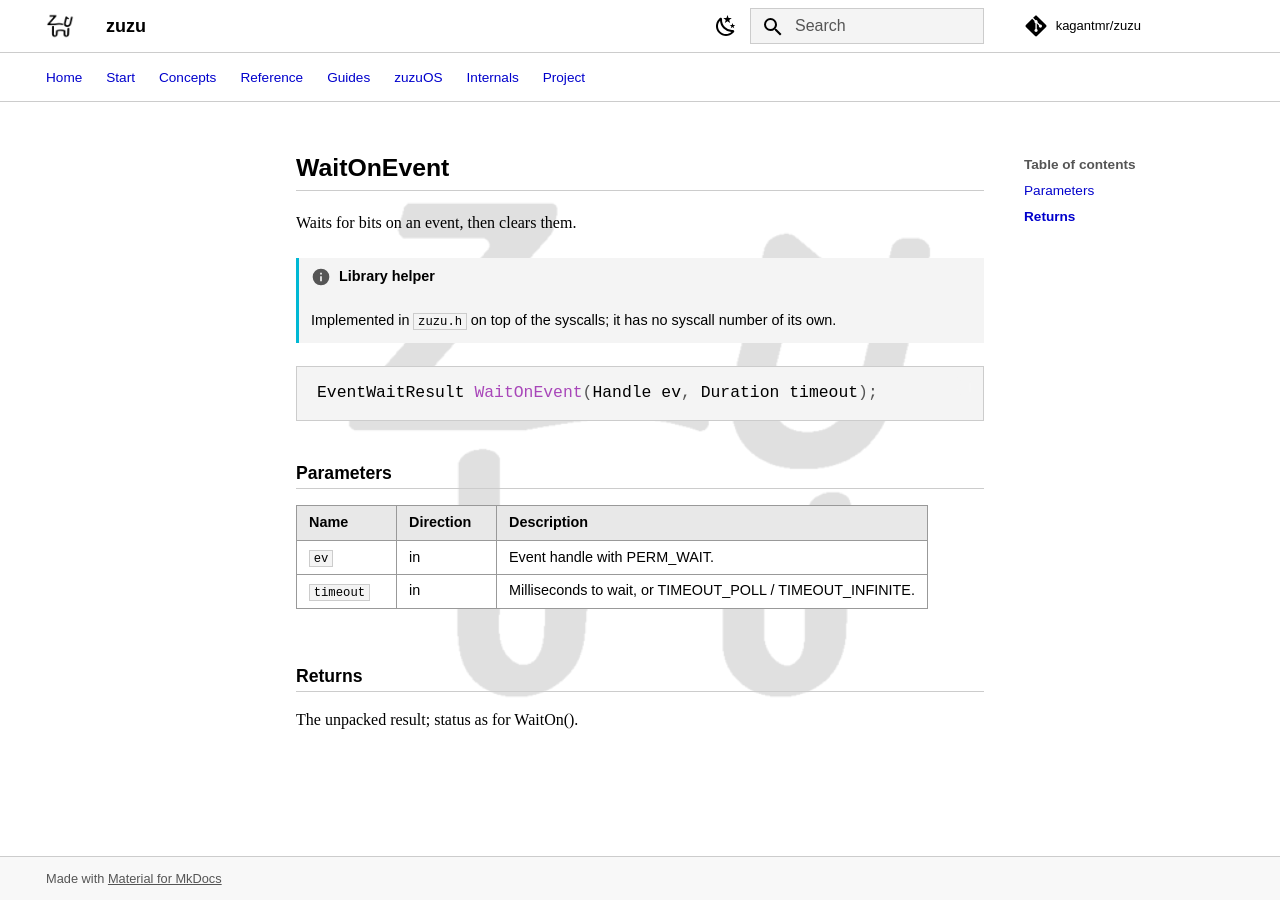
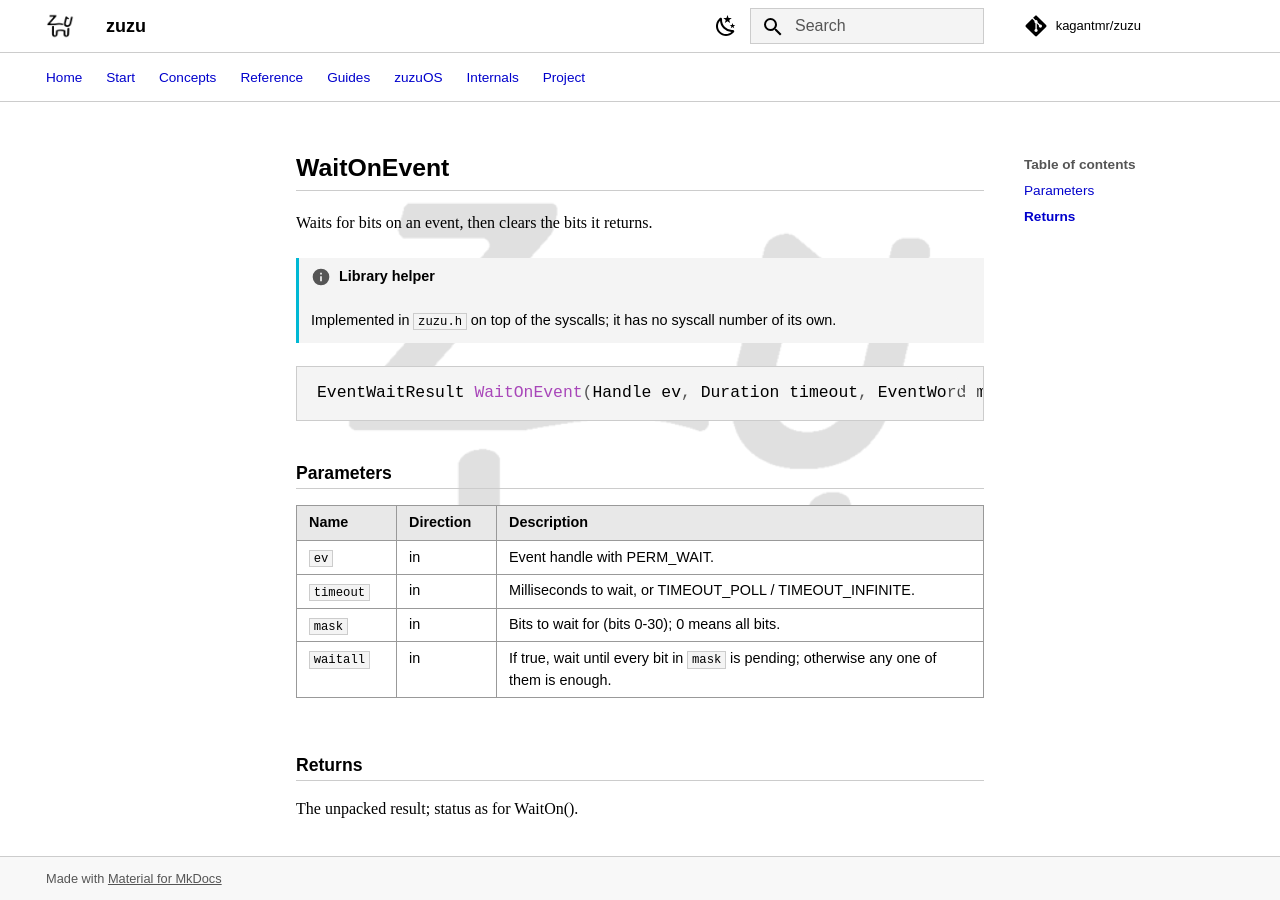
Before and after one commit to kagantmr/zuzu-docs, an MkDocs documentation site: the page built from docs/reference/syscalls/waitonevent.md, in a window 1280 px wide. Built offline with MkDocs 1.6.1 and Material for MkDocs 9.7.7, drawn with Linux system fonts in a browser that asks for light colours; comment, search, counter and statistics services are not loaded; the version menu is left out.

Commit message:
docs: regenerate from kagantmr/zuzu@2d9ef37

````diff
--- a/docs/reference/syscalls/waitonevent.md
+++ b/docs/reference/syscalls/waitonevent.md
@@ -2,13 +2,13 @@
 
 <!-- Generated by scripts/gen_docs.py in kagantmr/zuzu. Do not edit. -->
 
-Waits for bits on an event, then clears them.
+Waits for bits on an event, then clears the bits it returns.
 
 !!! info "Library helper"
     Implemented in `zuzu.h` on top of the syscalls; it has no syscall number of its own.
 
 ```c
-EventWaitResult WaitOnEvent(Handle ev, Duration timeout);
+EventWaitResult WaitOnEvent(Handle ev, Duration timeout, EventWord mask, bool waitall);
 ```
 
 ## Parameters
@@ -17,6 +17,8 @@ EventWaitResult WaitOnEvent(Handle ev, Duration timeout);
 |---|---|---|
 | `ev` | in | Event handle with PERM_WAIT. |
 | `timeout` | in | Milliseconds to wait, or TIMEOUT_POLL / TIMEOUT_INFINITE. |
+| `mask` | in | Bits to wait for (bits 0-30); 0 means all bits. |
+| `waitall` | in | If true, wait until every bit in `mask` is pending; otherwise any one of them is enough. |
 
 ## Returns
 
````
Also changed, not shown: docs/reference/syscalls/bind.md (+7 -1 lines), docs/reference/syscalls/handlerestrict.md (+1 -0 lines), docs/reference/syscalls/index.md (+1 -1 lines), docs/reference/types.md (+2 -0 lines).
